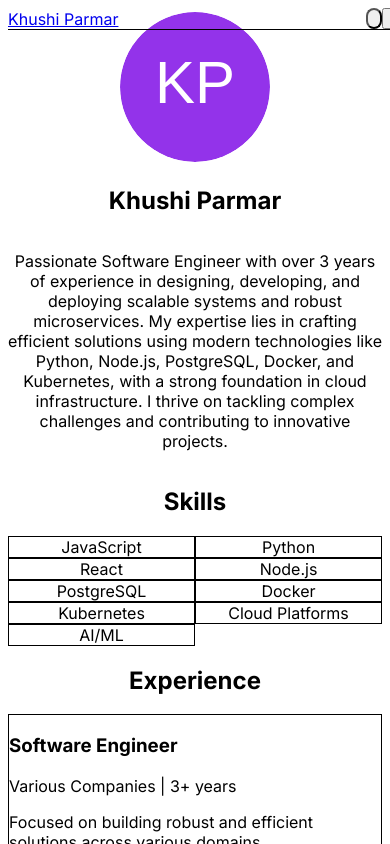
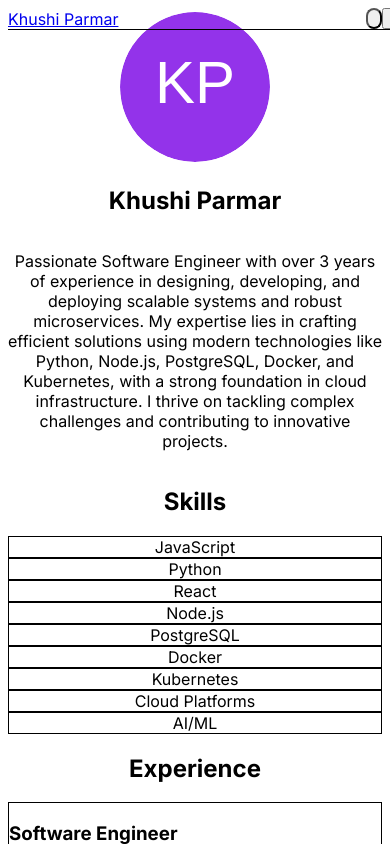
Before and after one commit to khushi491/portfolio, a Next.js app: page / in a window 390 px wide. Shown: the top 844 px of the page. Built offline with nearby package versions, Linux system fonts and the light colour scheme.

Commit message:
Refine UI/UX: Advanced responsiveness adjustments.

```diff
--- a/src/app/page.tsx
+++ b/src/app/page.tsx
@@ -38,7 +38,7 @@
         className="w-full max-w-7xl mx-auto py-16 md:py-24 px-4"
       >
         <h2 className="text-4xl font-bold text-center mb-8">Skills</h2>
-        <div className="grid grid-cols-2 md:grid-cols-3 lg:grid-cols-4 gap-6 text-center">
+        <div className="grid grid-cols-1 sm:grid-cols-2 md:grid-cols-3 lg:grid-cols-4 xl:grid-cols-5 gap-6 text-center">
           <motion.div
             whileHover={{ scale: 1.05, boxShadow: "0 10px 15px -3px rgba(0, 0, 0, 0.1), 0 4px 6px -2px rgba(0, 0, 0, 0.05)" }}
             className="p-4 border border-primary-light dark:border-primary-dark rounded-lg shadow-lg hover:bg-primary-light/10 dark:hover:bg-primary-dark/10 transition-all duration-300"
@@ -112,7 +112,7 @@
         className="w-full max-w-7xl mx-auto py-16 md:py-24 px-4"
       >
         <h2 className="text-4xl font-bold text-center mb-8">Projects</h2>
-        <div className="grid grid-cols-1 md:grid-cols-2 gap-8">
+        <div className="grid grid-cols-1 md:grid-cols-2 lg:grid-cols-3 gap-8">
           <motion.div
             whileHover={{ scale: 1.03, boxShadow: "0 10px 15px -3px rgba(0, 0, 0, 0.1), 0 4px 6px -2px rgba(0, 0, 0, 0.05)" }}
             className="p-6 border border-primary-light dark:border-primary-dark rounded-lg shadow-lg hover:bg-primary-light/10 dark:hover:bg-primary-dark/10 transition-all duration-300"
--- a/src/components/Navbar.tsx
+++ b/src/components/Navbar.tsx
@@ -38,7 +38,7 @@
       transition={{ duration: 0.5 }}
       className="fixed top-0 left-0 w-full bg-background-light dark:bg-background-dark border-b border-primary-light/20 dark:border-primary-dark/20 shadow-md z-50 p-4"
     >
-      <div className="container mx-auto flex justify-between items-center">
+      <div className="container mx-auto flex justify-between items-center px-4 sm:px-6 lg:px-8">
         <Link href="#home" className="text-2xl font-bold text-text-light dark:text-text-dark">
           Khushi Parmar
         </Link>
```
